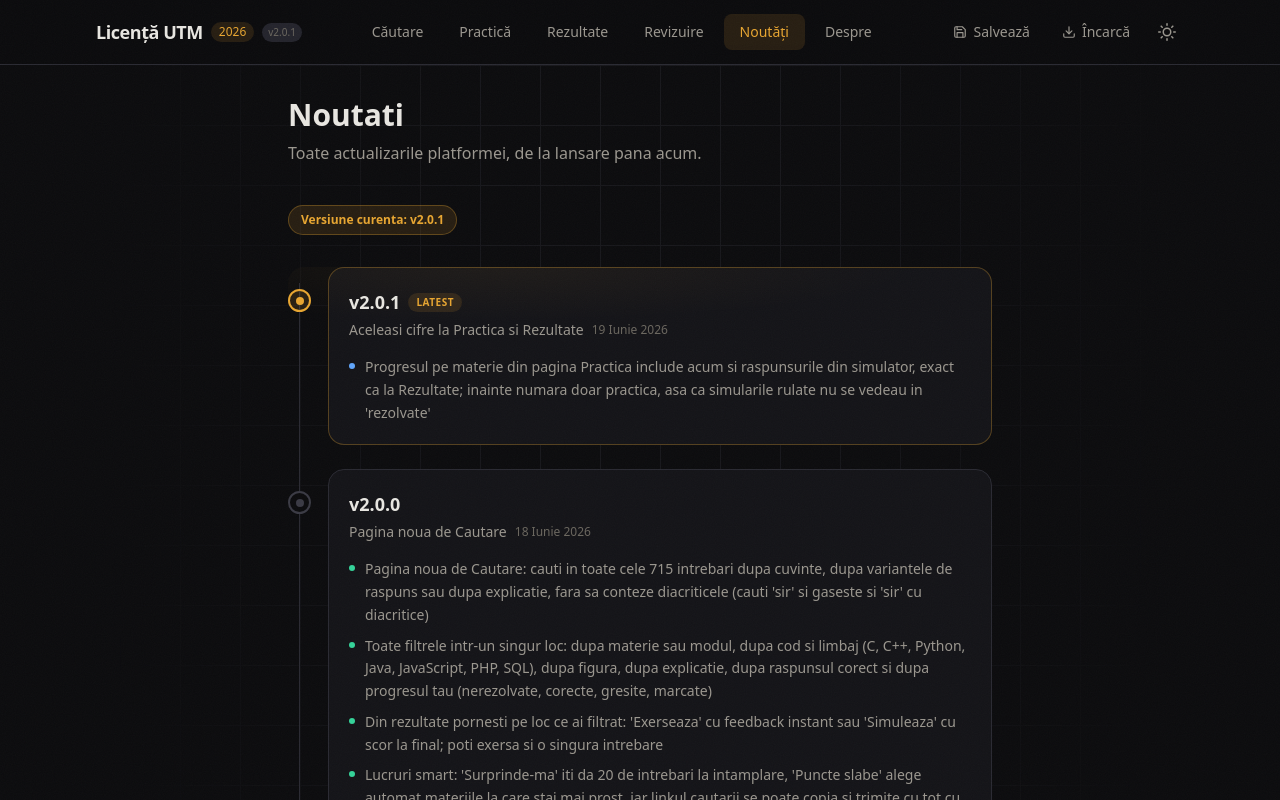
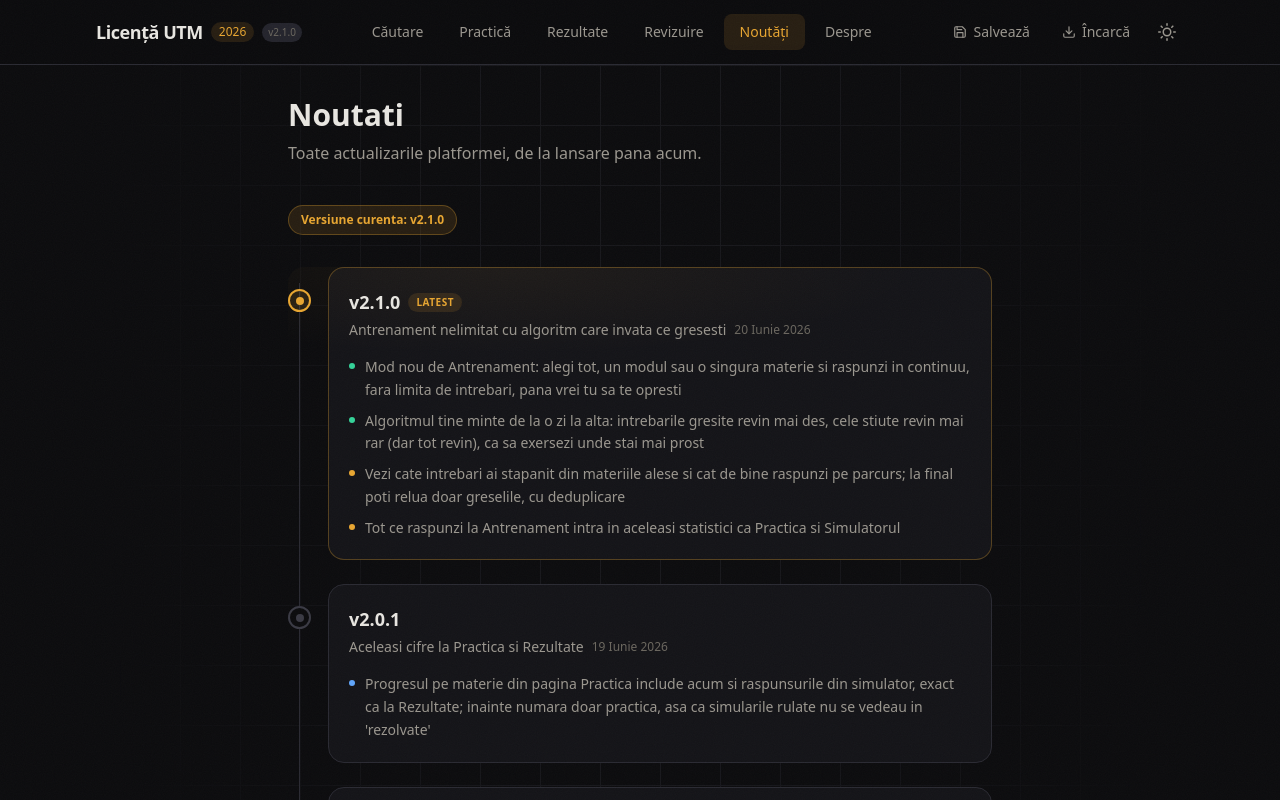
Before and after one commit to AndreiBalan-dev/pregatire-licenta-utm, a Next.js app: page /noutati in a window 1280 px wide. Shown: the top 800 px of the page. Built offline with nearby package versions, Linux system fonts and the light colour scheme.

Commit message:
feat: v2.1.0 - Antrenament nelimitat (changelog + banner)

```diff
--- a/src/app/noutati/page.tsx
+++ b/src/app/noutati/page.tsx
@@ -43,6 +43,17 @@ const typeConfig: Record<ChangeType, { label: string; color: string; bg: string
 };
 
 const changelog: Version[] = [
+  {
+    version: "2.1.0",
+    date: "20 Iunie 2026",
+    title: "Antrenament nelimitat cu algoritm care invata ce gresesti",
+    changes: [
+      { text: "Mod nou de Antrenament: alegi tot, un modul sau o singura materie si raspunzi in continuu, fara limita de intrebari, pana vrei tu sa te opresti", type: "feature" },
+      { text: "Algoritmul tine minte de la o zi la alta: intrebarile gresite revin mai des, cele stiute revin mai rar (dar tot revin), ca sa exersezi unde stai mai prost", type: "feature" },
+      { text: "Vezi cate intrebari ai stapanit din materiile alese si cat de bine raspunzi pe parcurs; la final poti relua doar greselile, cu deduplicare", type: "improvement" },
+      { text: "Tot ce raspunzi la Antrenament intra in aceleasi statistici ca Practica si Simulatorul", type: "improvement" },
+    ],
+  },
   {
     version: "2.0.1",
     date: "19 Iunie 2026",
--- a/src/components/home/ChangelogBanner.tsx
+++ b/src/components/home/ChangelogBanner.tsx
@@ -5,9 +5,9 @@ import { Container } from "@/components/layout/Container";
 import { APP_VERSION } from "@/lib/site-config";
 
 const recentChanges = [
-  "Pagina noua de Cautare: cauti in toate cele 715 intrebari si filtrezi dupa materie, cod, figura, explicatie sau progresul tau",
-  "Din rezultate pornesti pe loc: Exerseaza cu feedback instant sau Simuleaza cu scor la final",
-  "Smart: Surprinde-ma cu 20 de intrebari, Puncte slabe pe materiile tale mai slabe, si link de cautare de trimis",
+  "Mod nou de Antrenament nelimitat: alegi tot, un modul sau o materie si exersezi in continuu",
+  "Algoritm care invata ce gresesti: greselile revin mai des, cele stiute mai rar, de la o zi la alta",
+  "Tot ce raspunzi la Antrenament intra in aceleasi statistici ca Practica si Simulatorul",
 ];
 
 export function ChangelogBanner() {
--- a/src/lib/site-config.ts
+++ b/src/lib/site-config.ts
@@ -13,7 +13,7 @@
  * keep them in sync.
  */
 
-export const APP_VERSION = "2.0.1";
+export const APP_VERSION = "2.1.0";
 
 export const EXAM_SESSION_YEAR = "2026";
 
```
